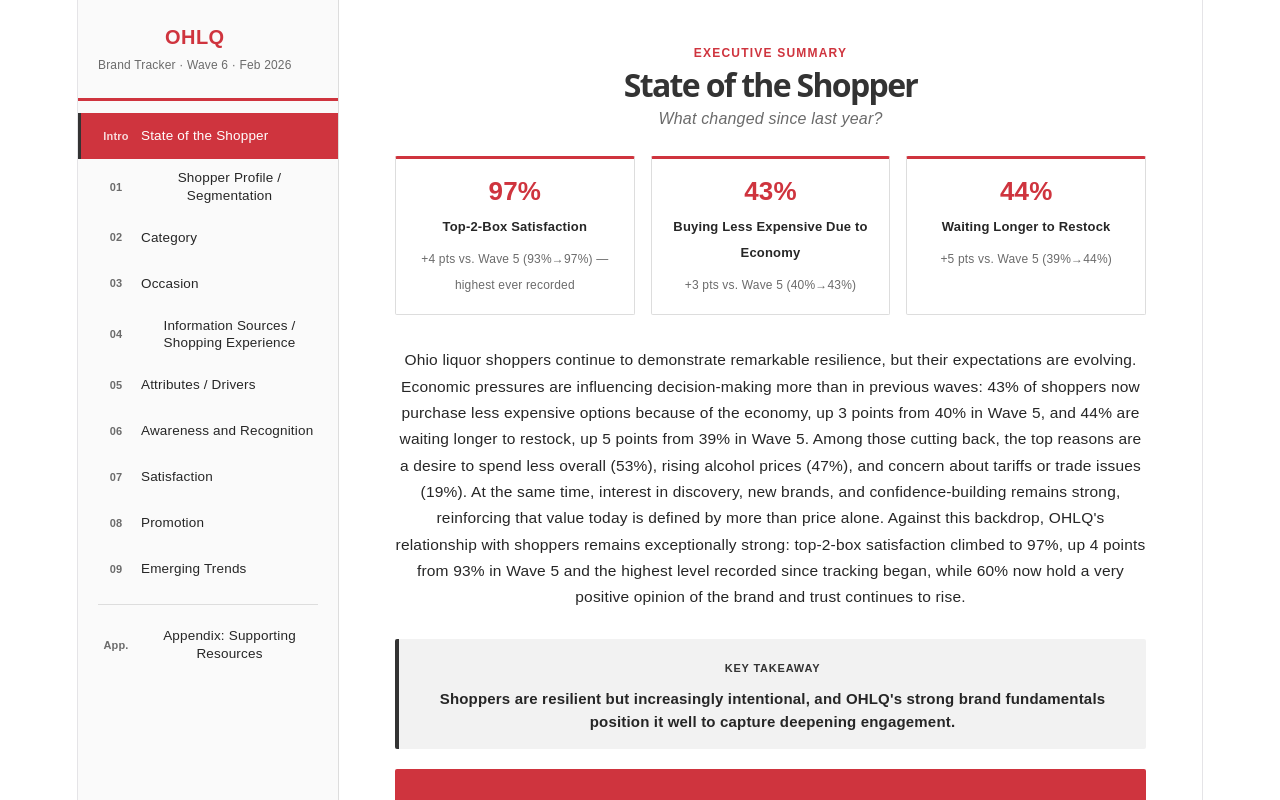
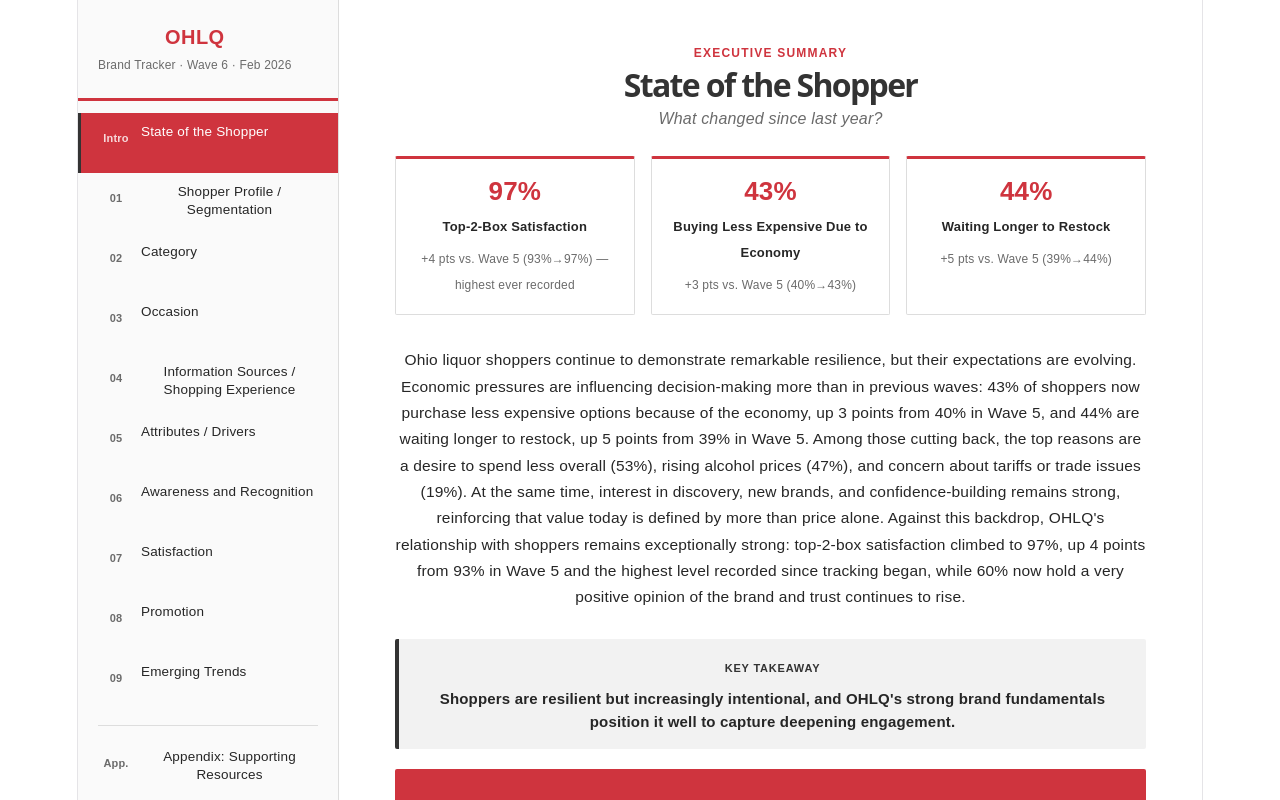
Before and after one commit to ascensionac/ohlq-brand-tracker, a React (Vite) app: page / in a window 1280 px wide. Shown: the top 800 px of the page. Built offline with nearby package versions, Linux system fonts and the light colour scheme.

Commit message:
Fixed indexing alignment

```diff
--- a/src/App.jsx
+++ b/src/App.jsx
@@ -81,13 +81,6 @@
 
 /* ---------------------------------------------------------------
    APPENDIX: Shopper Clusters reference table
-   Reproduced from the client's cluster reference deck. Colors flag
-   statistically significant differences vs. the other clusters
-   shown, at 95% confidence: red = significantly lower, blue =
-   significantly higher, black = no significant difference.
-   Note: a sixth cluster, Frequent Low-Cost Moderate Buyers
-   (~5% of shoppers), is tracked in the full crosstab but is not
-   part of this particular summary table.
    ------------------------------------------------------------- */
 const CLUSTER_TABLE = {
   columns: [
@@ -241,11 +234,11 @@
 
 CHAPTER 4 — INFORMATION SOURCES (published report, All Shoppers only): Word of mouth 50%, in-store signage/displays 30%, store employees 27%, bartenders/servers 25% — all outrank digital. Top digital: Facebook 38%, search 35%, YouTube 34%, Instagram 21%, TikTok 21%. Top industry sources: general liquor/spirits sites 39%, liquor brand sites 36%. OHLQ.com 22%; owned channels app 13%, social 11%, email 11% trail. AI tools 12% (first wave measured). App drives highest visit frequency (18% daily, 31% weekly) vs. OHLQ.com (monthly or less). Owned-channel usefulness 83%-89% top-2-box.
 
-CHAPTER 6 — AWARENESS, full wave history (W1→W6) published in the report's key comparison table: Unaided Awareness 21%, 21%, 29%, 25%, 22%, 25%. Aided Awareness 54%, 57%, 60%, 62%, 61%, 60%. Logo Recall 35%, 42%, 54%, 62%, 74%, 70%. OHLQ ranks #2 in aided awareness behind Kroger (up from #4 at baseline). Name-specific mentions grew 2%→12% since baseline; generic "state store" references declined 19%→13%. Four new competitors entered W6: Total Wine, Spec's, WhiskeySearcher, Wine Searcher. Logo recall declined 4 points from 74% in Wave 5 to 70% in Wave 6 — the first decline after five consecutive waves of growth. OHLQ locations are top source of logo recall (49%).
+CHAPTER 6 — AWARENESS, full wave history (W1→W6) published in the report's key comparison table: Unaided Awareness 21%, 21%, 29%, 25%, 22%, 25%. Aided Awareness 54%, 57%, 60%, 62%, 61%, 60%. Logo Recall 35%, 42%, 54%, 62%, 74%, 70%. OHLQ ranks #2 in aided awareness behind Kroger (up from #4 at baseline). Name-specific mentions grew 2%→12% since baseline; generic "state store" references declined 19%→13%. Four new competitors entered the consideration set for the first time in Wave 6: Total Wine, Spec's, WhiskeySearcher, Wine Searcher. Logo recall declined 4 points from 74% in Wave 5 to 70% in Wave 6 — the first decline after five consecutive waves of growth. OHLQ locations are top source of logo recall (49%).
 
 CHAPTER 7 — SATISFACTION, full wave history (W1→W6) published in the report's key comparison table: Satisfaction Top-2-Box 91%, 94%, 90%, 91%, 93%, 97%. NPS 49.6, 54.2, 60.0, 58.0, 69.6, 62.3. Wave 5 (Jan 2025) was fielded immediately after the November 2024 presidential election, a period of measurably elevated consumer confidence across all retailers (Giant Eagle NPS spiked 61.4→70.3, Kroger 48.1→63.3, independents 64.9→79.0 in that wave). Wave 6's NPS of 62.3 represents a return to baseline and remains well above Wave 1's 49.6. Trust rose 5 points, from 78% to 83%. OHLQ.com satisfaction hit an all-time high of 95%.
 
-CHAPTER 8 — PROMOTION (published report, All Shoppers only): Unaided communication recall steady at 21%, though 21-34 year-old recall dropped 34%→21% while 35-54 grew 20%→28%. "Raise a Glass. Responsibly." recall dropped 69%→49% (-20 pts), falling below every prior wave. "Last Call" tag recalled by only 20%, and most who recall it think it means bar closing time. "Liquordation" recalled by 11%, but 83% of those who recognize it correctly identify it as a discount/sale signal.
+CHAPTER 8 — PROMOTION (published report, All Shoppers only): Unaided communication recall steady at 21%, though 21-34 year-old recall dropped 34%→21% while 35-54 grew 20%→28%. "Raise a Glass. Responsibly." recall dropped 69%→49% (-20 pts), falling below every prior wave after years of steady growth. "Last Call" tag recalled by only 20%, and most who recall it think it means bar closing time rather than a discontinued product event. By contrast, "Liquordation" is recalled by 11% of shoppers, and 83% of those who recognize it correctly identify it as a discount or sale signal.
 
 APPENDIX — CLUSTER REFERENCE TABLE (client deck, 5 of the 6 clusters; Frequent Low-Cost Moderate Buyers, ~5% of shoppers, is tracked separately in the full crosstab but not shown in this summary table): Light Spirits (39% of shoppers, $1,569 annual spend, top categories vodka/Am. whiskey/tequila, monthly frequency, significantly LOWER other-category crossover across the board). Variety Cordial (5%, $3,080, cordial/vodka/Am. whiskey/rum/tequila, monthly, significantly HIGHER beer/wine/hard-seltzer/NA-beverage/RTD crossover but LOWER cannabis/THC). Gin Mixologists (13%, $3,133, gin/vodka/tequila/Am. whiskey/rum, 2-3x monthly, mostly higher other-category crossover with mixed results on hard seltzer and RTD). Whiskies Enthusiast (27%, $3,851, Am. whiskey/vodka/tequila/rum/Canadian whisky, 2-3x monthly, significantly HIGHER crossover on nearly every other category including cannabis and THC). Spirited Scotch Connoisseur (12%, $4,627 — highest annual spend of any cluster, scotch/vodka/tequila/Am. whiskey/rum, 2-3x monthly, significantly HIGHER crossover across the board). Colors in the table indicate statistically significant differences vs. the other clusters shown at 95% confidence: red = significantly lower, blue = significantly higher, black = no significant difference.
 
@@ -996,6 +989,11 @@
 
 /* ---------------------------------------------------------------
    STYLES
+   TWO FIXES applied here vs. previous version:
+   1. navItem: alignItems changed from "center" to "flex-start"
+      + minHeight: 40 added so single-line items stay consistent height
+   2. navNumber: paddingTop: 2 added to optically align number with
+      first line of wrapped text; flexShrink: 0 prevents compression
    ------------------------------------------------------------- */
 const styles = {
   app: {
@@ -1037,19 +1035,22 @@
   },
   navItem: (active) => ({
     display: "flex",
-    alignItems: "center",
+    alignItems: "flex-start",
     gap: 10,
     padding: "10px 20px",
     cursor: "pointer",
     background: active ? ACCENT : "transparent",
     color: active ? "#FFFFFF" : TEXT,
     borderLeft: active ? `3px solid ${CHARCOAL}` : "3px solid transparent",
+    minHeight: 40,
   }),
   navNumber: (active) => ({
     fontSize: 11,
     fontWeight: 700,
     color: active ? "#F7D9DB" : MUTED,
     minWidth: 30,
+    paddingTop: 2,
+    flexShrink: 0,
   }),
   navLabel: {
     fontSize: 13.5,
@@ -1371,9 +1372,6 @@
 
 /* ---------------------------------------------------------------
    RESPONSIVE / MOBILE CSS
-   Inline styles above define the desktop layout. This stylesheet
-   uses !important to override those inline styles at narrower
-   viewports (inline styles otherwise beat plain CSS specificity).
    ------------------------------------------------------------- */
 const RESPONSIVE_CSS = `
   .ohlq-mobile-topbar { display: none; }
```
